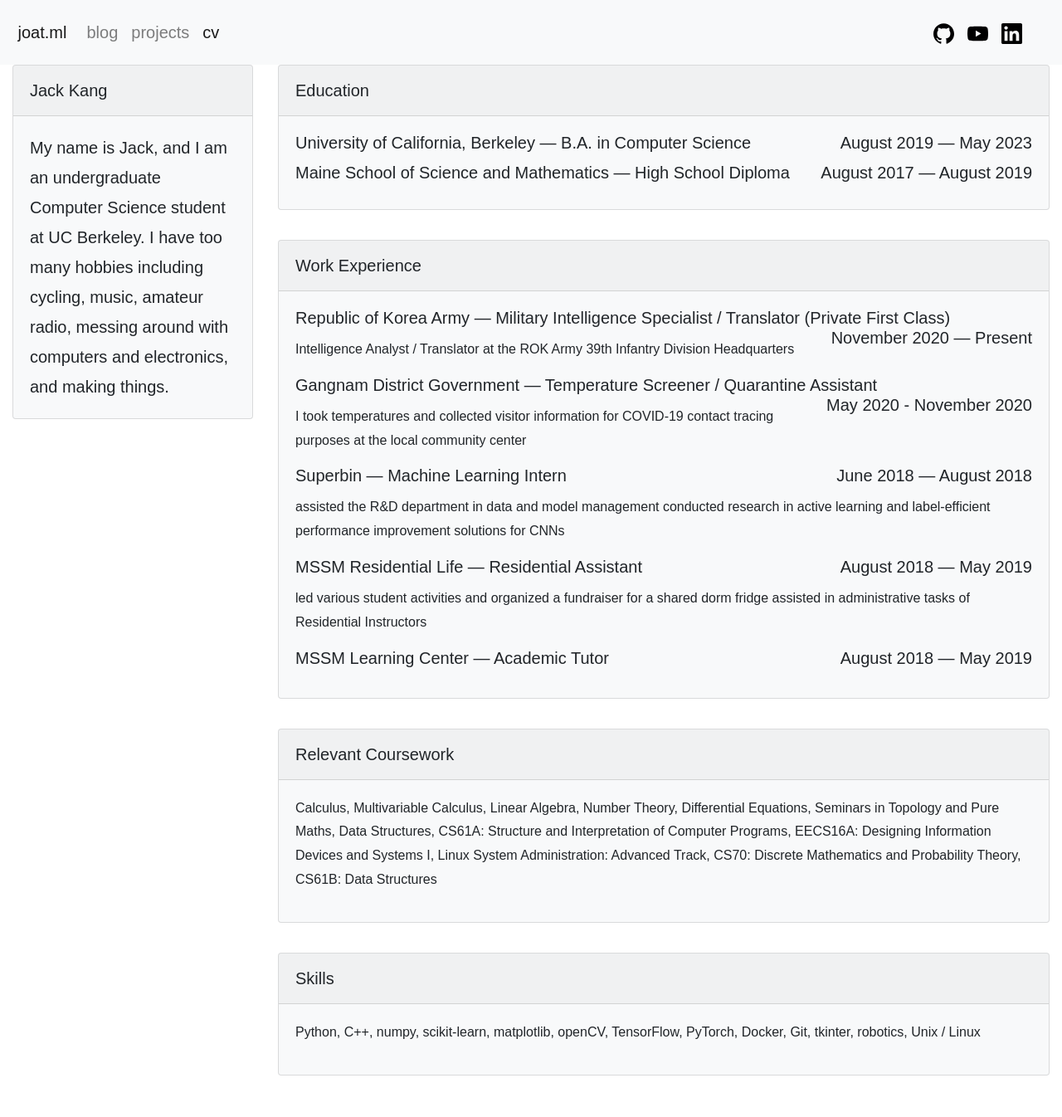
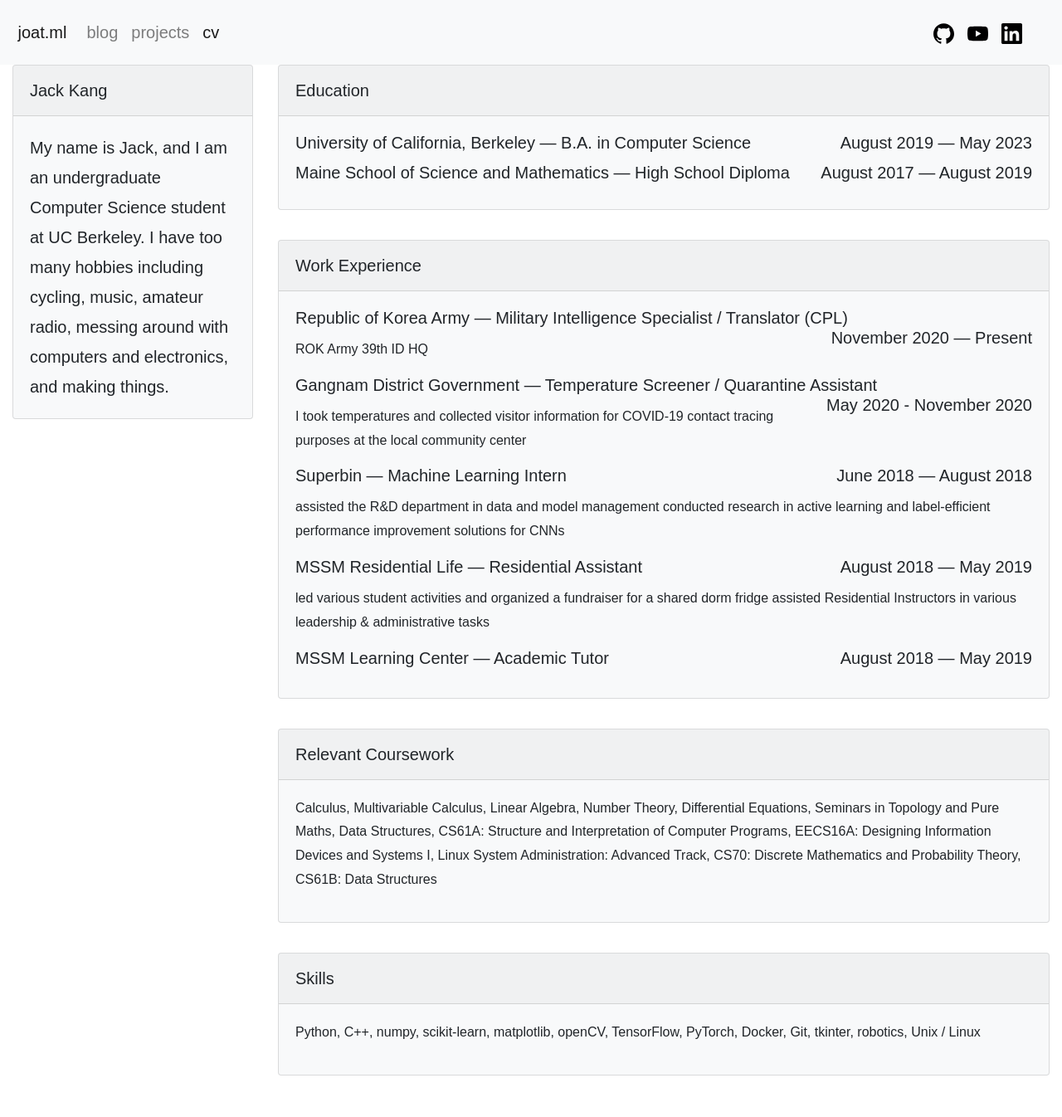
Before and after one commit to dongwon900/jack-of-all-trades, a Jekyll site: the page built from cv.html, in a window 1280 px wide. Shown: the whole page at 83% size. Built offline with Jekyll 4.4.1, drawn with Linux system fonts in a browser that asks for light colours.

Commit message:
Update cv.yml

```diff
--- a/_data/cv.yml
+++ b/_data/cv.yml
@@ -14,9 +14,9 @@
 
 xps:
   - company: "Republic of Korea Army"
-    position: "Military Intelligence Specialist / Translator (Private First Class)"
+    position: "Military Intelligence Specialist / Translator (CPL)"
     date: "November 2020 — Present"
-    description: "Intelligence Analyst / Translator at the ROK Army 39th Infantry Division Headquarters"
+    description: "ROK Army 39th ID HQ"
 
   - company: "Gangnam District Government"
     position: "Temperature Screener / Quarantine Assistant"
@@ -31,7 +31,7 @@
   - company: "MSSM Residential Life"
     position: "Residential Assistant"
     date: "August 2018 — May 2019"
-    description: "led various student activities and organized a fundraiser for a shared dorm fridge\nassisted in administrative tasks of Residential Instructors"
+    description: "led various student activities and organized a fundraiser for a shared dorm fridge\nassisted Residential Instructors in various leadership & administrative tasks"
 
   - company: "MSSM Learning Center"
     position: "Academic Tutor"
```
